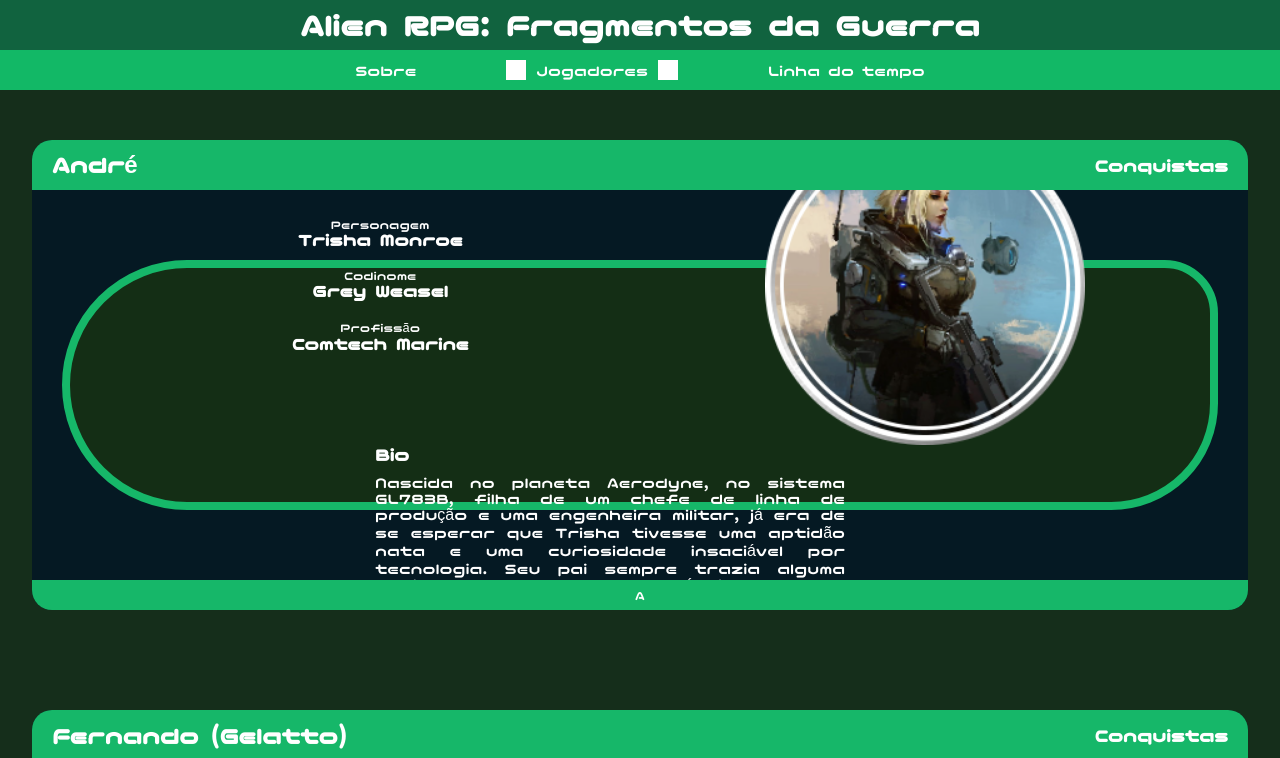
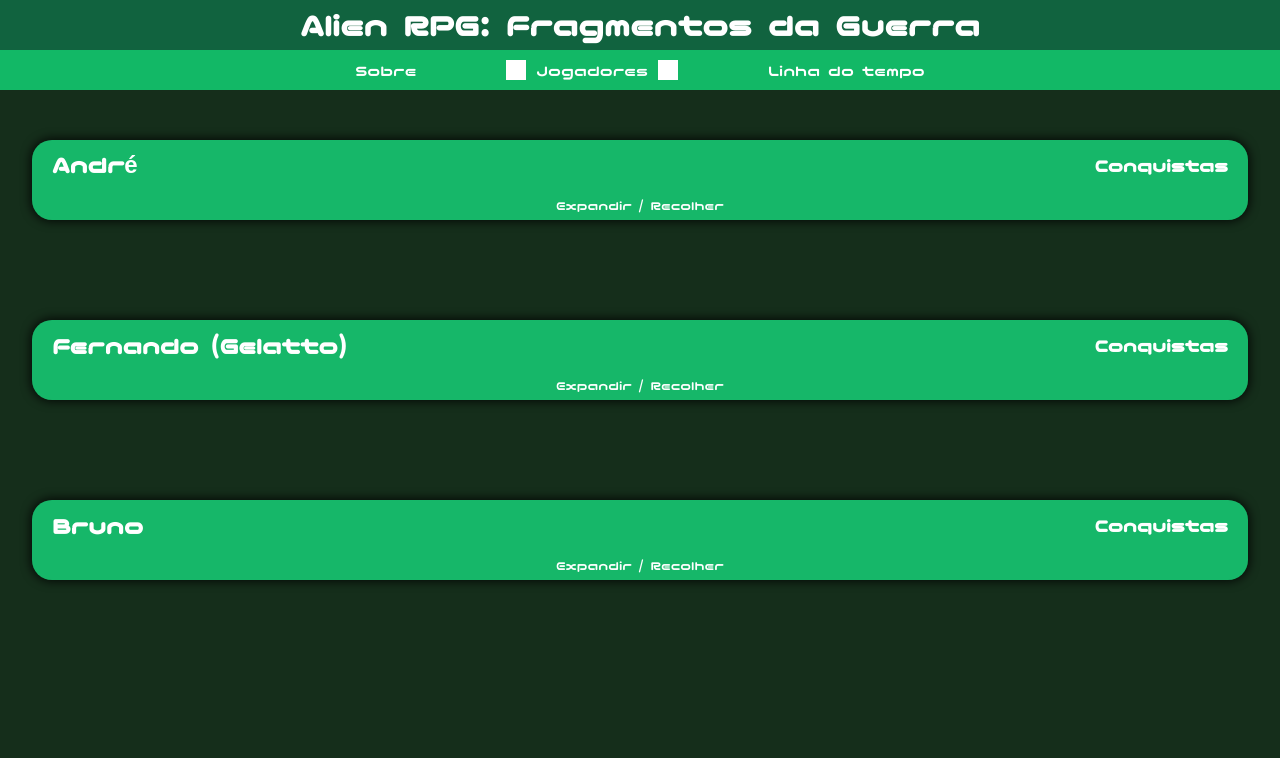
Before and after one commit to netoelix/alien-rpg, a React (Vite) app: page /players in a window 1280 px wide. Shown: the top 758 px of the page. Built offline with nearby package versions, Linux system fonts and the light colour scheme.

Commit message:
Ajuste pagina de fundo e css da pagina jogadores

```diff
--- a/src/components/Character.tsx
+++ b/src/components/Character.tsx
@@ -1,6 +1,15 @@
 import { CharacterStyle } from '../styles/CharacterStyle';
 
-function Character({ characterName, profession, codname, images, about }) {
+interface CharacterProps {
+  characterName: string;
+  profession: string;
+  codname: string;
+  images: string;
+  about: string;
+}
+
+function Character({ characterName, profession,
+  codname, images, about }: CharacterProps) {
   return (
     <CharacterStyle className="player-character">
       <div className="info-character">
--- a/src/pages/Player.tsx
+++ b/src/pages/Player.tsx
@@ -5,28 +5,29 @@ import { data } from '../assets/data/data';
 
 function Player() {
   const [isVisible, setIsVisible] = useState<{ [key: string]: boolean }>(
-    data.reduce((acc, { playerId }) => ({ ...acc, [playerId]: true }), {}),
+    data.reduce((acc, { playerId }) => ({ ...acc, [playerId]: false }), {}),
   );
   const [cardHeight, setCardHeight] = useState<{ [key: string]: string }>(
-    data.reduce((acc, { playerId }) => ({ ...acc, [playerId]: 'auto' }), {}),
+    data.reduce((acc, { playerId }) => ({ ...acc, [playerId]: '80px' }), {}),
   );
   const toggleVisibility = (playerId: string) => {
     setIsVisible((prev) => ({ ...prev, [playerId]: !prev[playerId] }));
     setCardHeight((prev) => ({
       ...prev,
-      [playerId]: prev[playerId] === 'auto' ? '80px' : 'auto',
+      [playerId]: prev[playerId] === '80px' ? 'auto' : '80px',
     }));
   };
 
   return (
     data.map(({ playerId, characterName, profession, codname, images, about }) => (
       <PlayerStyle key={ playerId }>
-        <section className="player-card" style={ { height: cardHeight[playerId] } }>
+        <section className="player-container" style={ { height: cardHeight[playerId] } }>
           <div className="player-header">
             <h1>{playerId}</h1>
             <h3>Conquistas</h3>
           </div>
           {isVisible[playerId] && (
+            <div className="player-card">
               <div className="player-all-character">
                 <Character
                   characterName={ characterName }
@@ -36,12 +37,13 @@ function Player() {
                   about={ about }
                 />
               </div>
+            </div>
           )}
           <button
             className="player-final-card"
             onClick={ () => toggleVisibility(playerId) }
           >
-            A
+            Expandir / Recolher
           </button>
         </section>
       </PlayerStyle>
--- a/src/styles/CharacterStyle.ts
+++ b/src/styles/CharacterStyle.ts
@@ -16,6 +16,7 @@ export const CharacterStyle = styled.div`
     border-top-left-radius: 150px;
     border-bottom-left-radius: 150px;
     margin: 70px 0px;
+    box-shadow: inset 0 0 10px #000000, 0px 0px 15px 5px rgba(0,0,0,0.75);
 
     .info-character {
         display: flex;
@@ -52,6 +53,7 @@ export const CharacterStyle = styled.div`
         width: 300px;
         height: 300px;
         border-radius: 50%;
+        box-shadow: 0px 0px 15px 17px rgba(0,0,0,0.75);
         img {
             width: 320px;
             height: 320px;
--- a/src/styles/GlobalStyle.ts
+++ b/src/styles/GlobalStyle.ts
@@ -13,6 +13,11 @@ const GlobalStyle = createGlobalStyle`
     box-sizing: border-box;
     color: white;
     font-family: 'NicoMoji', sans-serif;
+
+  }
+
+  body {
+    background-color: #152E1B;
   }
 
     ::-webkit-scrollbar {
--- a/src/styles/PlayerStyle.ts
+++ b/src/styles/PlayerStyle.ts
@@ -11,8 +11,7 @@ export const PlayerStyle = styled.main`
     width: 100%;
     padding: 50px 0px;
 
-    .player-card {
-        background-color: #051923;
+    .player-container {
         width: 95%;
         display: flex;
         flex-direction: column;
@@ -21,6 +20,19 @@ export const PlayerStyle = styled.main`
         align-content: center;
         height: 500px;
         border-radius: 20px;
+        box-shadow: 0px 0px 10px 2px rgba(0,0,0,0.75);
+    }
+
+    .player-card {
+        background-color: #051923;
+        width: 100%;
+        height: 100%;
+        display: flex;
+        flex-direction: column;
+        align-items: center;
+        justify-content: space-between;
+        align-content: center;
+        box-shadow: inset 0 0 10px #000000;
     }
 
     .player-header {
@@ -48,7 +60,6 @@ export const PlayerStyle = styled.main`
         justify-content: space-around;
         align-content: center;
         width: 100%;
-        overflow-y: auto;
     }
 
     .player-all-character::-webkit-scrollbar {
```
Lines whose indentation alone changed are shown as unchanged.
